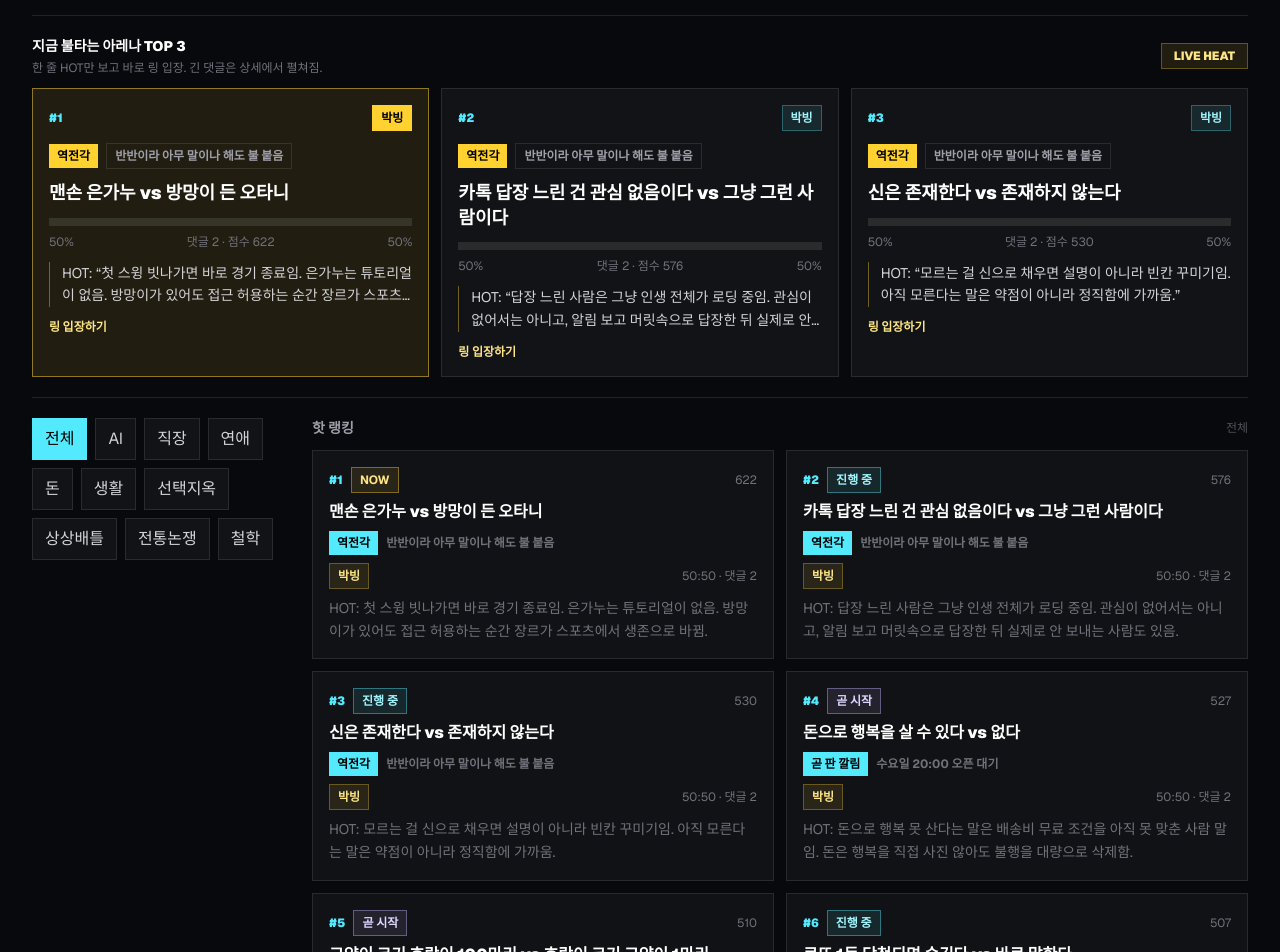
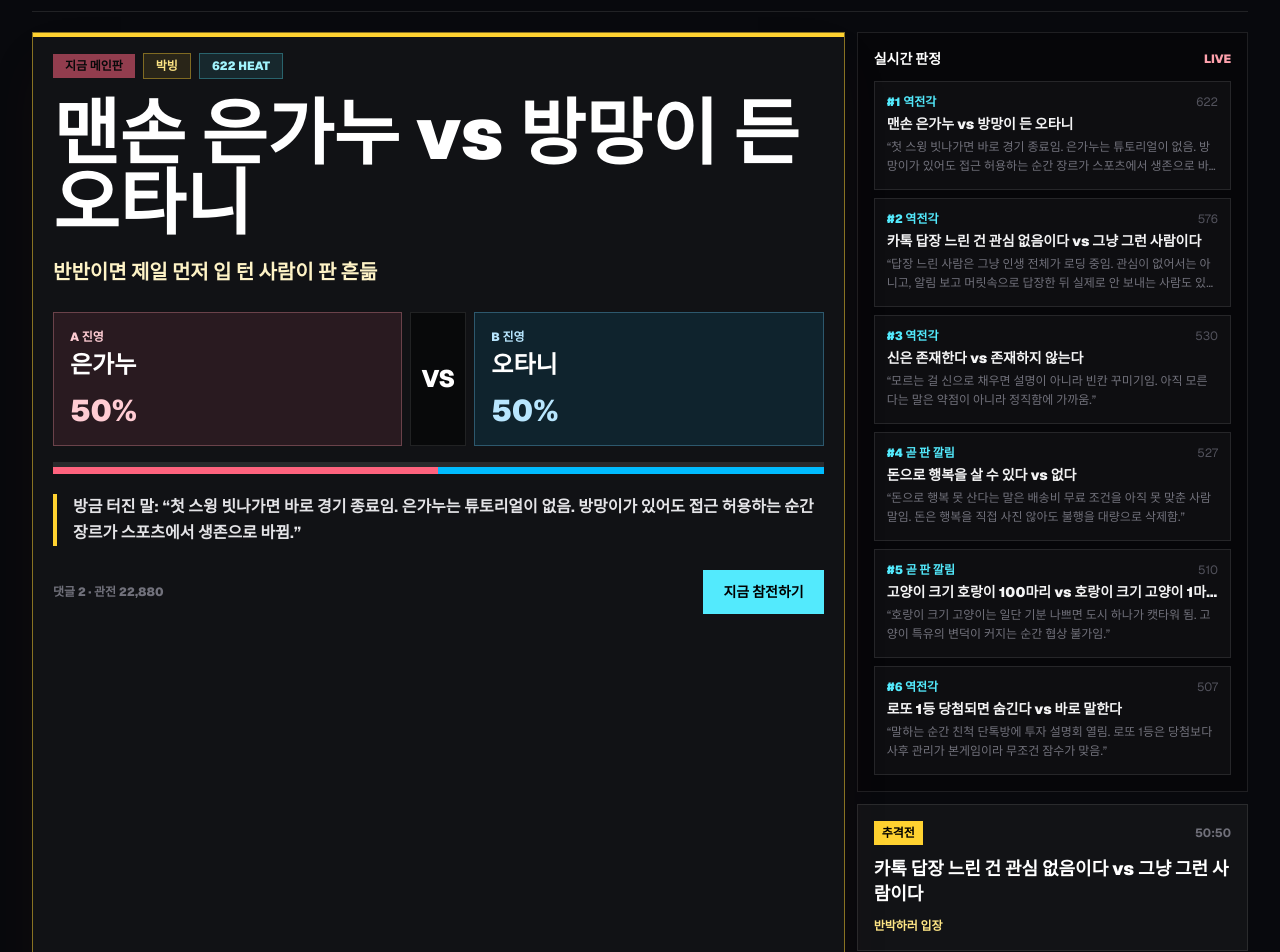
Before and after one commit to J-Jerry1031/vs-arena, a Next.js app: page / in a window 1280 px wide. Shown: the part 140-1092 px from the top of the page. Built offline with nearby package versions, Linux system fonts and the light colour scheme.

Commit message:
Intensify lobby battle UI

```diff
--- a/app/page.tsx
+++ b/app/page.tsx
@@ -48,6 +48,19 @@ const getTrendCopy = (arena: Arena) => {
   return `${leadingSide} 우세, ${trailingSide} 반격 대기`;
 };
 
+const getArenaShout = (arena: Arena) => {
+  const stats = getArenaStats(arena, initialComments);
+
+  if (stats.aPercent === stats.bPercent) {
+    return "반반이면 제일 먼저 입 턴 사람이 판 흔듦";
+  }
+
+  const winningOption = stats.aPercent > stats.bPercent ? arena.optionA : arena.optionB;
+  const losingOption = stats.aPercent > stats.bPercent ? arena.optionB : arena.optionA;
+
+  return `${winningOption} 쪽이 밀어붙이는 중. ${losingOption} 반박 없으면 그대로 묻힘`;
+};
+
 export default function Home() {
   const [selectedCategory, setSelectedCategory] = useState("전체");
   const liveArenas = arenas.filter((arena) => statusMeta[arena.status].canJoin);
@@ -77,21 +90,30 @@ export default function Home() {
     .filter((arena) => statusMeta[arena.status].canJoin)
     .slice(0, 3);
   const visibleTopArenas = topArenas.length > 0 ? topArenas : fallbackTopArenas;
+  const mainArena = visibleTopArenas[0] ?? allRankedArenas[0];
+  const mainStats = getArenaStats(mainArena, initialComments);
+  const mainPreview = getArenaHotComment(mainArena.id, initialComments);
+  const challengerArenas = visibleTopArenas.slice(1, 3);
+  const visibleRankedArenas = rankedArenas.slice(0, 36);
+  const hiddenArenaCount = Math.max(0, rankedArenas.length - visibleRankedArenas.length);
+  const liveFeed = allRankedArenas.slice(0, 6).map((arena) => ({
+    arena,
+    comment: getArenaHotComment(arena.id, initialComments),
+  }));
 
   return (
     <main className="min-h-screen overflow-x-hidden bg-[#08090d] text-zinc-100">
       <div className="mx-auto flex min-h-screen w-full max-w-7xl flex-col px-3 py-4 sm:px-6 sm:py-5 lg:px-8">
-        <header className="flex flex-col gap-4 border-b border-white/10 pb-5 md:flex-row md:items-center md:justify-between">
+        <header className="flex flex-col gap-4 border-b border-white/10 pb-4 md:flex-row md:items-center md:justify-between">
           <div className="min-w-0">
-            <p className="text-[10px] font-bold uppercase tracking-[0.18em] text-cyan-300 sm:text-xs sm:tracking-[0.32em]">
-              Editorial Battle Arena
+            <p className="text-[10px] font-black uppercase tracking-[0.18em] text-cyan-300 sm:text-xs sm:tracking-[0.32em]">
+              Live Debate Riot
             </p>
             <h1 className="mt-2 text-4xl font-black tracking-normal text-white sm:text-6xl">
               VS ARENA
             </h1>
-            <p className="mt-2 max-w-2xl text-sm leading-relaxed text-zinc-500">
-              지금 어디가 제일 불타는지만 보고 들어가면 됨. 입 터는 건
-              상세 링에서 제대로.
+            <p className="mt-2 max-w-2xl text-sm font-bold leading-relaxed text-zinc-400">
+              말 되면 논리, 안 되면 드립. 지금 안 끼면 구경꾼으로 끝남.
             </p>
           </div>
 
@@ -119,91 +141,147 @@ export default function Home() {
           </div>
         </header>
 
-        <section className="border-b border-white/10 py-5">
-          <div className="mb-3 flex flex-col gap-3 sm:flex-row sm:items-center sm:justify-between">
-            <div className="min-w-0">
-              <h2 className="text-sm font-black text-white">
-                지금 불타는 아레나 TOP 3
-              </h2>
-              <p className="mt-1 text-xs text-zinc-500">
-                한 줄 HOT만 보고 바로 링 입장. 긴 댓글은 상세에서 펼쳐짐.
-              </p>
-            </div>
-            <span className="w-fit border border-amber-300/30 bg-amber-300/10 px-3 py-1 text-xs font-black text-amber-200">
-              LIVE HEAT
+        <section className="border-b border-white/10 py-4 sm:py-5">
+          <div className="grid gap-3 lg:grid-cols-[minmax(0,1.35fr)_minmax(320px,0.65fr)]">
+            <Link
+              href={`/arena/${mainArena.id}`}
+              className="group relative min-h-[420px] overflow-hidden border border-amber-300/50 bg-white/[0.035] p-4 text-left shadow-2xl shadow-amber-950/20 transition hover:border-amber-200 sm:p-5"
+            >
+              <div className="absolute inset-x-0 top-0 h-1 bg-amber-300" />
+              <div className="flex flex-wrap items-center gap-2">
+                <span className="animate-pulse bg-rose-400 px-3 py-1 text-xs font-black text-black">
+                  지금 메인판
+                </span>
+                <span className="border border-amber-300/40 bg-amber-300/10 px-3 py-1 text-xs font-black text-amber-200">
+                  {getArenaBadge(mainArena, initialComments)}
+                </span>
+                <span className="border border-cyan-300/30 bg-cyan-300/10 px-3 py-1 text-xs font-black text-cyan-200">
+                  {Math.round(mainStats.heatScore)} HEAT
                 </span>
               </div>
 
-          <div className="grid gap-3 lg:grid-cols-3">
-            {visibleTopArenas.map((arena, index) => {
+              <h2 className="mt-5 break-keep text-4xl font-black leading-[0.98] text-white sm:text-6xl lg:text-7xl">
+                {mainArena.title}
+              </h2>
+
+              <p className="mt-4 max-w-3xl text-base font-black leading-relaxed text-amber-100 sm:text-xl">
+                {getArenaShout(mainArena)}
+              </p>
+
+              <div className="mt-6 grid gap-2 sm:grid-cols-[minmax(0,1fr)_56px_minmax(0,1fr)] sm:items-stretch">
+                <div className="border border-rose-300/30 bg-rose-400/10 p-4">
+                  <div className="text-xs font-black text-rose-200">A 진영</div>
+                  <div className="mt-1 break-keep text-2xl font-black text-white">
+                    {mainArena.optionA}
+                  </div>
+                  <div className="mt-3 text-3xl font-black text-rose-200">
+                    {mainStats.aPercent}%
+                  </div>
+                </div>
+                <div className="grid place-items-center border border-white/10 bg-black/50 text-2xl font-black text-white">
+                  VS
+                </div>
+                <div className="border border-sky-300/30 bg-sky-400/10 p-4">
+                  <div className="text-xs font-black text-sky-200">B 진영</div>
+                  <div className="mt-1 break-keep text-2xl font-black text-white">
+                    {mainArena.optionB}
+                  </div>
+                  <div className="mt-3 text-3xl font-black text-sky-200">
+                    {mainStats.bPercent}%
+                  </div>
+                </div>
+              </div>
+
+              <div className="mt-4 h-3 overflow-hidden bg-white/10">
+                <div
+                  className="inline-block h-full bg-rose-400"
+                  style={{ width: `${mainStats.aPercent}%` }}
+                />
+                <div
+                  className="inline-block h-full bg-sky-400"
+                  style={{ width: `${mainStats.bPercent}%` }}
+                />
+              </div>
+
+              {mainPreview ? (
+                <p className="mt-5 line-clamp-2 border-l-4 border-amber-300 pl-4 text-base font-bold leading-relaxed text-zinc-200">
+                  방금 터진 말: &ldquo;{mainPreview.text}&rdquo;
+                </p>
+              ) : null}
+
+              <div className="mt-6 flex flex-wrap items-center justify-between gap-3">
+                <span className="text-xs font-black text-zinc-500">
+                  댓글 {mainStats.commentCount} · 관전 {mainArena.spectators.toLocaleString()}
+                </span>
+                <span className="bg-cyan-300 px-5 py-3 text-sm font-black text-black transition group-hover:bg-cyan-200">
+                  지금 참전하기
+                </span>
+              </div>
+            </Link>
+
+            <div className="grid gap-3">
+              <section className="border border-white/10 bg-black/30 p-4">
+                <div className="mb-3 flex items-center justify-between">
+                  <h2 className="text-sm font-black text-white">실시간 판정</h2>
+                  <span className="text-xs font-black text-rose-300">LIVE</span>
+                </div>
+                <div className="space-y-2">
+                  {liveFeed.map(({ arena, comment }, index) => (
+                    <Link
+                      key={arena.id}
+                      href={`/arena/${arena.id}`}
+                      className="block border border-white/10 bg-white/[0.03] p-3 transition hover:border-cyan-300/40"
+                    >
+                      <div className="flex items-center justify-between gap-2">
+                        <span className="text-xs font-black text-cyan-300">
+                          #{index + 1} {getArenaPulse(arena)}
+                        </span>
+                        <span className="text-xs text-zinc-600">
+                          {Math.round(getArenaStats(arena, initialComments).heatScore)}
+                        </span>
+                      </div>
+                      <div className="mt-1 line-clamp-1 text-sm font-black text-zinc-100">
+                        {arena.title}
+                      </div>
+                      {comment ? (
+                        <p className="mt-1 line-clamp-2 text-xs leading-relaxed text-zinc-500">
+                          &ldquo;{comment.text}&rdquo;
+                        </p>
+                      ) : null}
+                    </Link>
+                  ))}
+                </div>
+              </section>
+
+              <section className="grid gap-3 sm:grid-cols-2 lg:grid-cols-1">
+                {challengerArenas.map((arena) => {
                   const stats = getArenaStats(arena, initialComments);
-              const preview = getArenaHotComment(arena.id, initialComments);
-              const badge = getArenaBadge(arena, initialComments);
 
                   return (
                     <Link
                       key={arena.id}
                       href={`/arena/${arena.id}`}
-                  className={`min-w-0 border p-4 text-left transition hover:-translate-y-0.5 ${
-                    index === 0
-                      ? "border-amber-300/50 bg-amber-300/10"
-                      : "border-white/10 bg-white/[0.04] hover:border-cyan-300/40"
-                  }`}
+                      className="border border-white/10 bg-white/[0.04] p-4 transition hover:border-amber-300/40"
                     >
-                  <div className="mb-3 flex items-center justify-between gap-2">
-                    <span className="text-xs font-black text-cyan-300">
-                      #{index + 1}
+                      <div className="flex items-center justify-between gap-2">
+                        <span className="bg-amber-300 px-2 py-1 text-xs font-black text-black">
+                          추격전
                         </span>
-                    <span
-                      className={`border px-2 py-1 text-xs font-black ${
-                        index === 0
-                          ? "border-amber-300 bg-amber-300 text-black"
-                          : "border-cyan-300/30 bg-cyan-300/10 text-cyan-200"
-                      }`}
-                    >
-                      {badge}
+                        <span className="text-xs font-bold text-zinc-500">
+                          {stats.aPercent}:{stats.bPercent}
                         </span>
                       </div>
-                  <div className="mb-3 flex flex-wrap items-center gap-2">
-                    <span className="bg-amber-300 px-2 py-1 text-xs font-black text-black">
-                      {getArenaPulse(arena)}
-                    </span>
-                    <span className="border border-white/10 px-2 py-1 text-xs font-bold text-zinc-400">
-                      {getTrendCopy(arena)}
-                    </span>
-                  </div>
-                  <div className="text-lg font-black leading-snug text-white">
+                      <div className="mt-3 line-clamp-2 text-lg font-black leading-snug text-white">
                         {arena.title}
                       </div>
-                  <div className="mt-3 h-2 overflow-hidden bg-white/10">
-                    <div
-                      className="inline-block h-full bg-rose-400"
-                      style={{ width: `${stats.aPercent}%` }}
-                    />
-                    <div
-                      className="inline-block h-full bg-sky-400"
-                      style={{ width: `${stats.bPercent}%` }}
-                    />
-                  </div>
-                  <div className="mt-2 flex flex-wrap justify-between gap-2 text-xs text-zinc-500">
-                    <span>{stats.aPercent}%</span>
-                    <span>
-                      댓글 {stats.commentCount} · 점수{" "}
-                      {Math.round(stats.heatScore)}
-                    </span>
-                    <span>{stats.bPercent}%</span>
-                  </div>
-                  {preview ? (
-                    <p className="mt-3 line-clamp-2 border-l border-amber-300/40 pl-3 text-sm leading-relaxed text-zinc-300">
-                      HOT: &ldquo;{preview.text}&rdquo;
-                    </p>
-                  ) : null}
                       <div className="mt-3 text-xs font-black text-amber-200">
-                    링 입장하기
+                        반박하러 입장
                       </div>
                     </Link>
                   );
                 })}
+              </section>
+            </div>
           </div>
         </section>
 
@@ -230,12 +308,16 @@ export default function Home() {
 
           <div className="min-w-0 space-y-3">
             <div className="flex items-center justify-between">
-              <h2 className="text-sm font-bold text-zinc-400">핫 랭킹</h2>
-              <span className="text-xs text-zinc-600">{selectedCategory}</span>
+              <h2 className="text-sm font-black text-zinc-300">
+                오늘의 싸움판
+              </h2>
+              <span className="text-xs font-black text-zinc-600">
+                {selectedCategory} · {rankedArenas.length}개
+              </span>
             </div>
 
             <div className="grid gap-3 md:grid-cols-2">
-              {rankedArenas.map((arena, index) => {
+              {visibleRankedArenas.map((arena, index) => {
                 const stats = getArenaStats(arena, initialComments);
                 const preview = getArenaHotComment(arena.id, initialComments);
                 const badge = getArenaBadge(arena, initialComments);
@@ -244,7 +326,7 @@ export default function Home() {
                   <Link
                     key={arena.id}
                     href={`/arena/${arena.id}`}
-                    className="min-w-0 border border-white/10 bg-white/[0.035] p-4 transition hover:-translate-y-0.5 hover:border-cyan-300/40"
+                    className="group min-w-0 border border-white/10 bg-white/[0.035] p-4 transition hover:-translate-y-0.5 hover:border-cyan-300/40"
                   >
                     <div className="mb-2 flex items-center justify-between gap-3">
                       <div className="flex items-center gap-2">
@@ -263,7 +345,7 @@ export default function Home() {
                         {Math.round(stats.heatScore)}
                       </span>
                     </div>
-                    <div className="text-base font-black leading-snug text-white">
+                    <div className="text-base font-black leading-snug text-white group-hover:text-cyan-100">
                       {arena.title}
                     </div>
                     <div className="mt-2 flex flex-wrap items-center gap-2">
@@ -288,10 +370,18 @@ export default function Home() {
                         HOT: {preview.text}
                       </p>
                     ) : null}
+                    <div className="mt-3 text-xs font-black text-zinc-600 group-hover:text-amber-200">
+                      들어가서 한 줄 박기
+                    </div>
                   </Link>
                 );
               })}
             </div>
+            {hiddenArenaCount > 0 ? (
+              <div className="border border-white/10 bg-black/25 px-4 py-3 text-center text-xs font-bold text-zinc-500">
+                {hiddenArenaCount}개 주제 더 있음. 카테고리를 찍으면 판이 갈라짐.
+              </div>
+            ) : null}
           </div>
         </section>
       </div>
```
Lines whose indentation alone changed are shown as unchanged.
